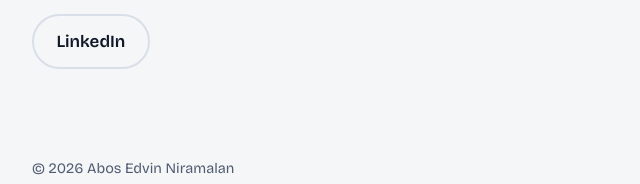
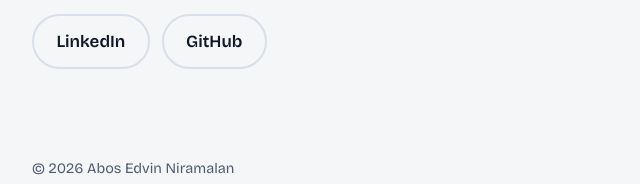
Before and after one commit to bossslk/Portfolio, a plain HTML site: page index.html in a window 1280 px wide. Shown: the part 2876-3060 px from the top of the page, 132-772 px from the left. Drawn offline with nearby package versions, Linux system fonts and the light colour scheme.

Commit message:
Add files via upload

```diff
--- a/index.html
+++ b/index.html
@@ -145,6 +145,7 @@ footer{padding:2rem 0 3rem;color:var(--muted);font-size:.9rem}
     <p><a href="tel:+33618468122">06 18 46 81 22</a><br>Titulaire du permis B</p>
     <div class="btns">
       <a class="btn alt" href="https://linkedin.com/in/abos-edvin">LinkedIn</a>
+      <a class="btn alt" href="https://github.com/bossslk">GitHub</a>
     </div>
   </section>
 
```
